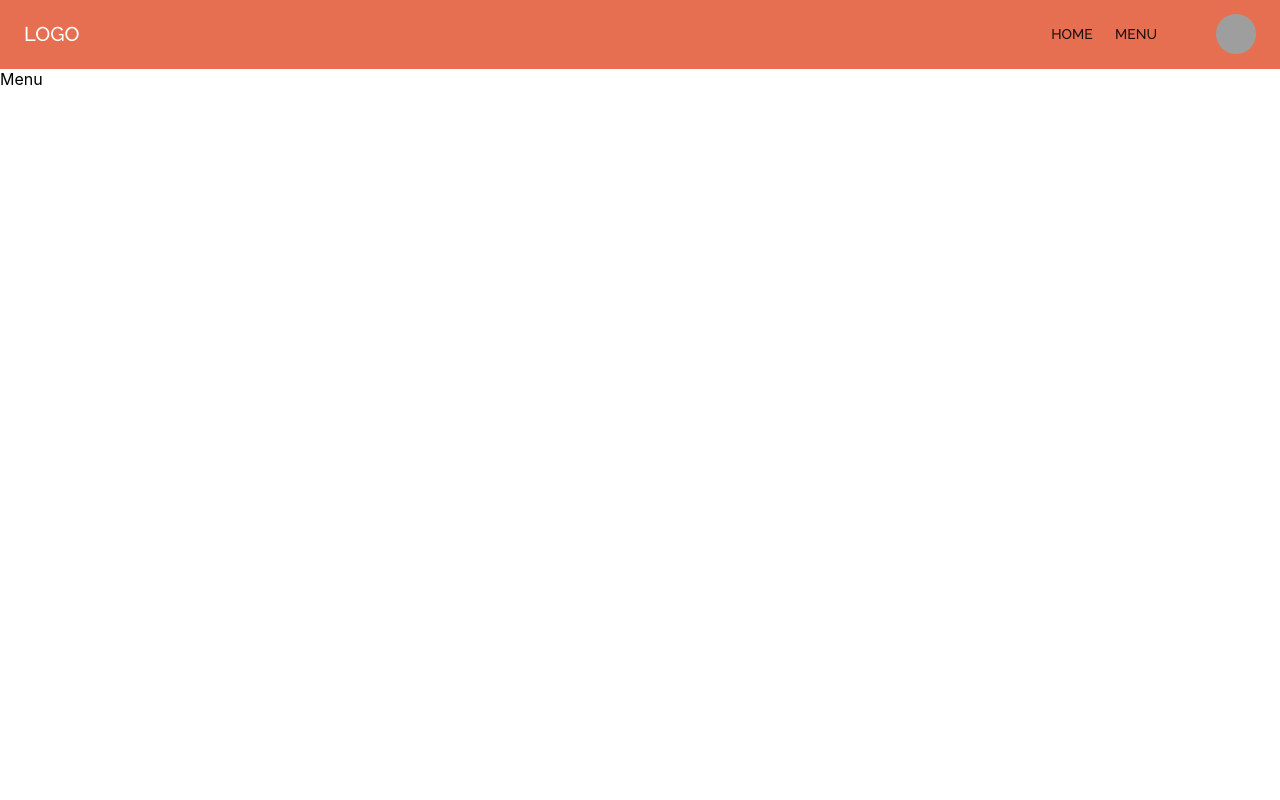
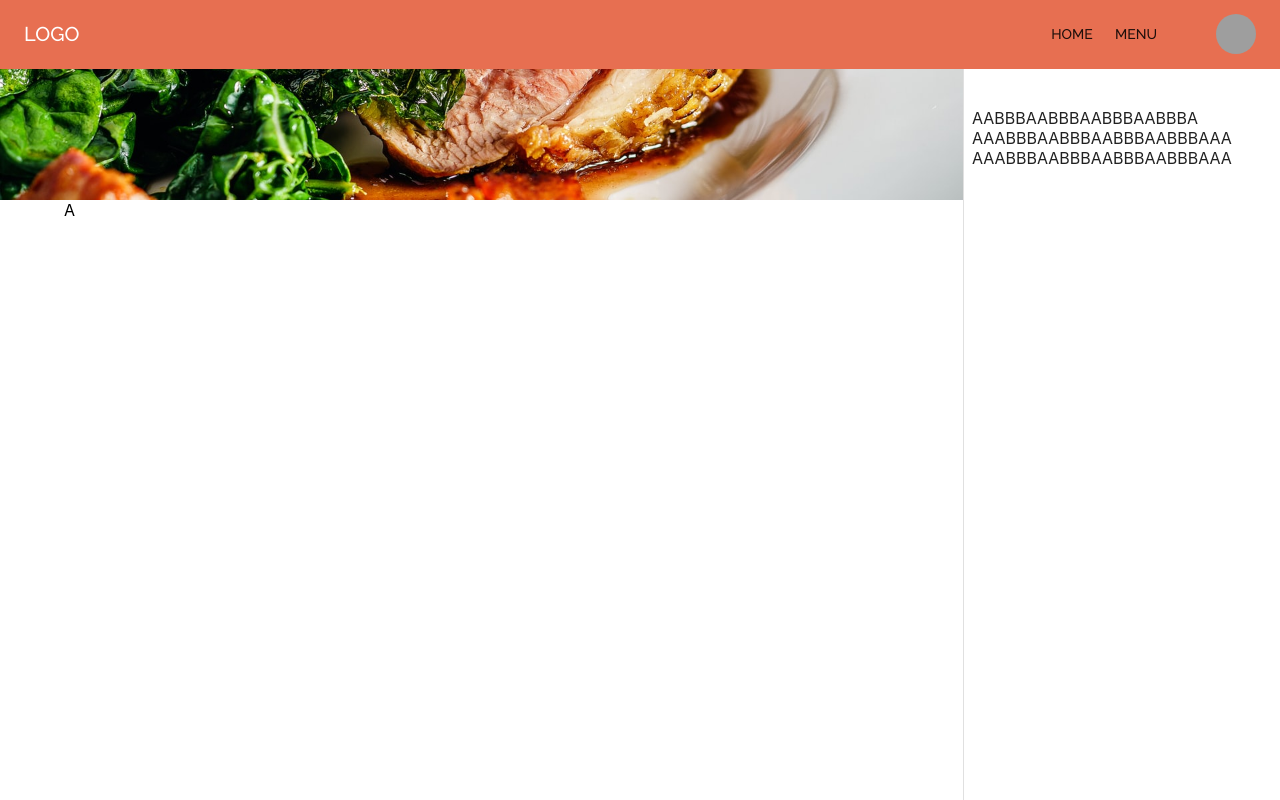
Before and after one commit to adrianhm13/food-delivery, a React (Create React App) app: page /menu in a window 1280 px wide. Built offline with nearby package versions, Linux system fonts and the light colour scheme; grey boxes are pictures that could not be loaded.

Commit message:
Sidebar cart, sidebar phone added

```diff
--- a/src/components/Navbar/index.tsx
+++ b/src/components/Navbar/index.tsx
@@ -39,7 +39,7 @@ export default function Navbar() {
     setAnchorElUser(null);
   };
   return (
-    <AppBar position="static" sx={{ boxShadow: 0 }}>
+    <AppBar position="fixed" sx={{ boxShadow: 0, zIndex: 1210}}>
       <Container maxWidth="xl">
         <Toolbar disableGutters>
           <Typography
--- a/src/pages/menu/index.tsx
+++ b/src/pages/menu/index.tsx
@@ -1,7 +1,79 @@
+import Container from "@mui/material/Container";
+import BackgroundMedium from "../../assets/pictures/menu-background.jpg";
+import BackgroundSmall from "../../assets/pictures/menu-background-small.jpg";
+import Box from "@mui/material/Box";
+import Drawer from "@mui/material/Drawer";
+import Button from "@mui/material/Button";
+import React, { useState } from "react";
+import ShoppingBasketIcon from '@mui/icons-material/ShoppingBasket';
 export default function Menu() {
-    return (
-        <div>
-            Menu
-        </div>
-    )
+  return (
+    <Container maxWidth={false} disableGutters>
+      <Box
+        sx={{
+          backgroundImage: {
+            xs: `url(${BackgroundSmall})`,
+            md: `url(${BackgroundMedium})`,
+          },
+          backgroundSize: "cover",
+          backgroundPositionY: "60%",
+          height: "200px",
+        }}
+      />
+      <Drawer
+        variant="permanent"
+        anchor="right"
+        sx={{
+          display: {
+            xs: "none",
+            md: "block",
+          },
+        }}
+      >
+        <Box
+          sx={{
+            overflow: "auto",
+            marginTop: "100px",
+            maxWidth: "300px",
+            padding: 1,
+            display: 'flex',
+            flexDirection: 'column',
+          }}
+        >
+          AABBBAABBBAABBBAABBBA
+          AAABBBAABBBAABBBAABBBAAA
+          AAABBBAABBBAABBBAABBBAAA
+        </Box>
+      </Drawer>
+      <Container maxWidth={"lg"}>
+        A
+        <PhoneDrawer />
+      </Container>
+    </Container>
+  );
 }
+
+function PhoneDrawer() {
+  const [isOpen, setIsOpen] = useState(false);
+  return (
+    <>
+      <Drawer anchor="bottom" open={isOpen} onClose={() => setIsOpen(false)}>
+        <Box>A</Box>
+      </Drawer>
+      <Button
+        variant={"outlined"}
+        onClick={() => setIsOpen(true)}
+        startIcon={<ShoppingBasketIcon/>}
+        sx={{
+          display: {
+            xs: "inline-flex",
+            md: "none",
+          },
+          width: 1,
+        }}
+      >
+        Cart
+      </Button>
+    </>
+  );
+}
```
Also changed, not shown: src/assets/pictures/menu-background-small.jpg (added), src/assets/pictures/menu-background.jpg (added).
